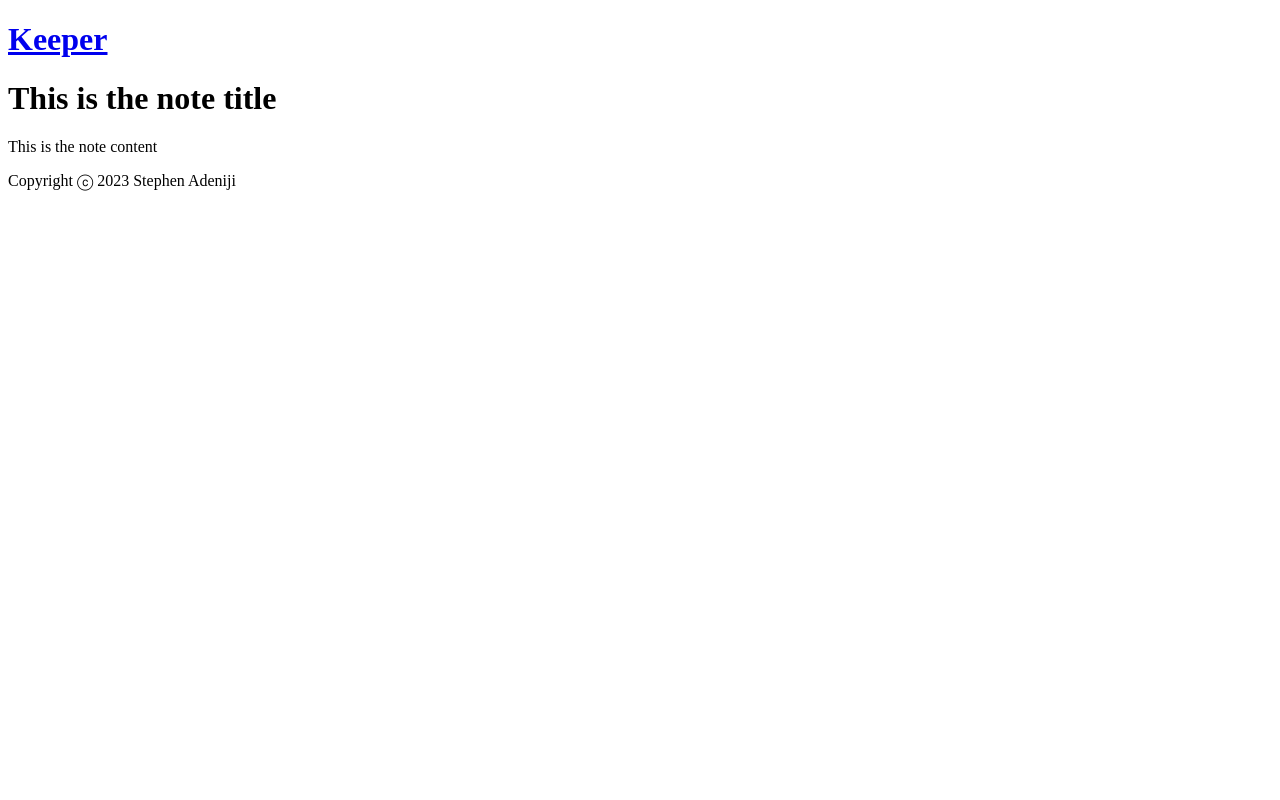
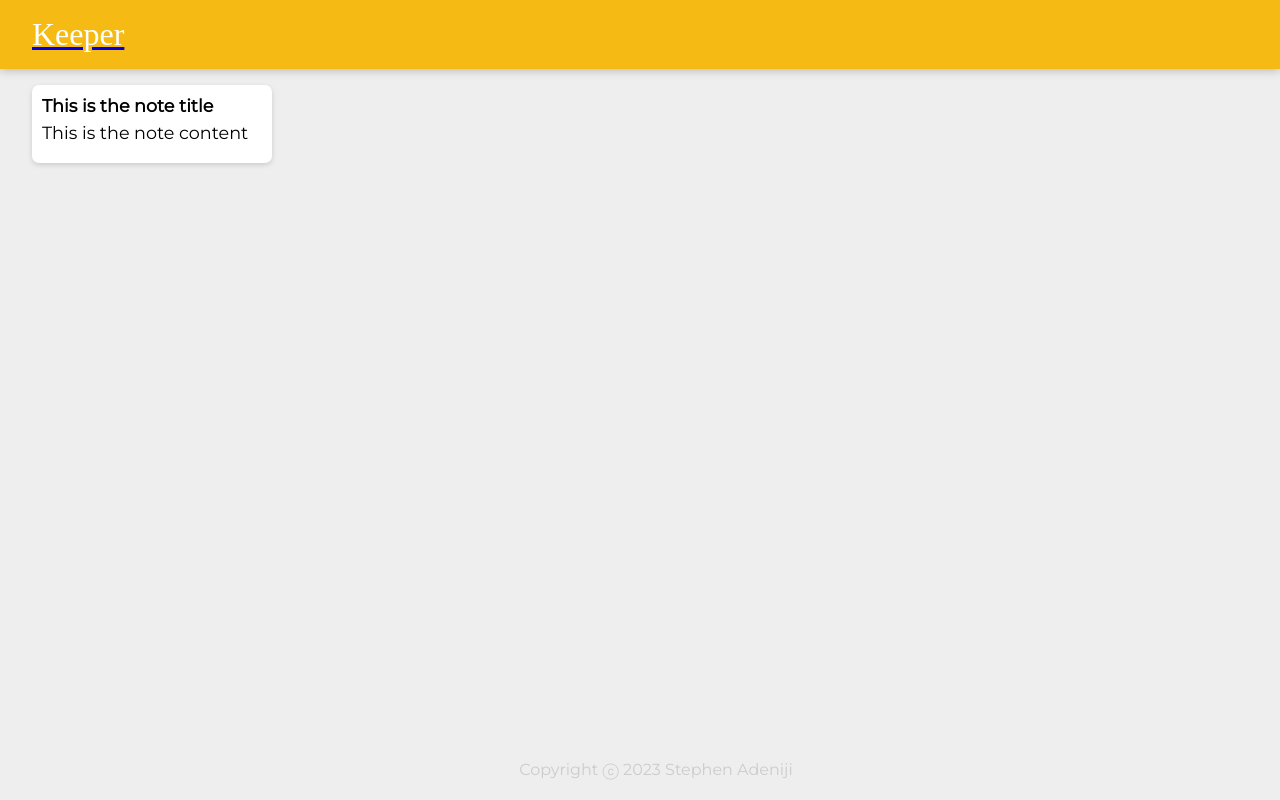
Before and after one commit to Praizee/Keeper-App-01, a React (Vite) app: page / in a window 1280 px wide. Built offline with nearby package versions, Linux system fonts and the light colour scheme; a web font is replaced by a local one.

Commit message:
Update main.jsx

```diff
--- a/src/main.jsx
+++ b/src/main.jsx
@@ -1,27 +1,20 @@
-// import React from 'react'
-// import ReactDOM from 'react-dom/client'
-// import App from './App.jsx'
+import React from 'react'
+import ReactDOM from 'react-dom/client'
+import App from "./components/App";
+import '../styles.css'
+
+ReactDOM.createRoot(document.getElementById('root')).render(
+  <React.StrictMode>
+    <App />
+  </React.StrictMode>,
+)
+
+// import React from "react";
+// import ReactDOM from "react-dom";
+// import App from "./components/App";
 // import '../styles.css'
 
-// ReactDOM.createRoot(document.getElementById('root')).render(
-//   <React.StrictMode>
-//     <App />
-//   </React.StrictMode>,
-// )
-
-import React from "react";
-import ReactDOM from "react-dom";
-import App from "./components/App";
-
-ReactDOM.render(<App />, document.getElementById("root"));
-
-//5. Create a Note.jsx component to show a <div> element with a
-//<h1> for a title and a <p> for the content.
-//6. Make sure that the final website is styled like the example shown here:
-//https://w00gz.csb.app/
-
-//HINT: You will need to study the classes in teh styles.css file to appy styling.
-
+// ReactDOM.render(<App />, document.getElementById("root"));
 
 //1. Create a new React app.
 //2. Create a App.jsx component.
```
